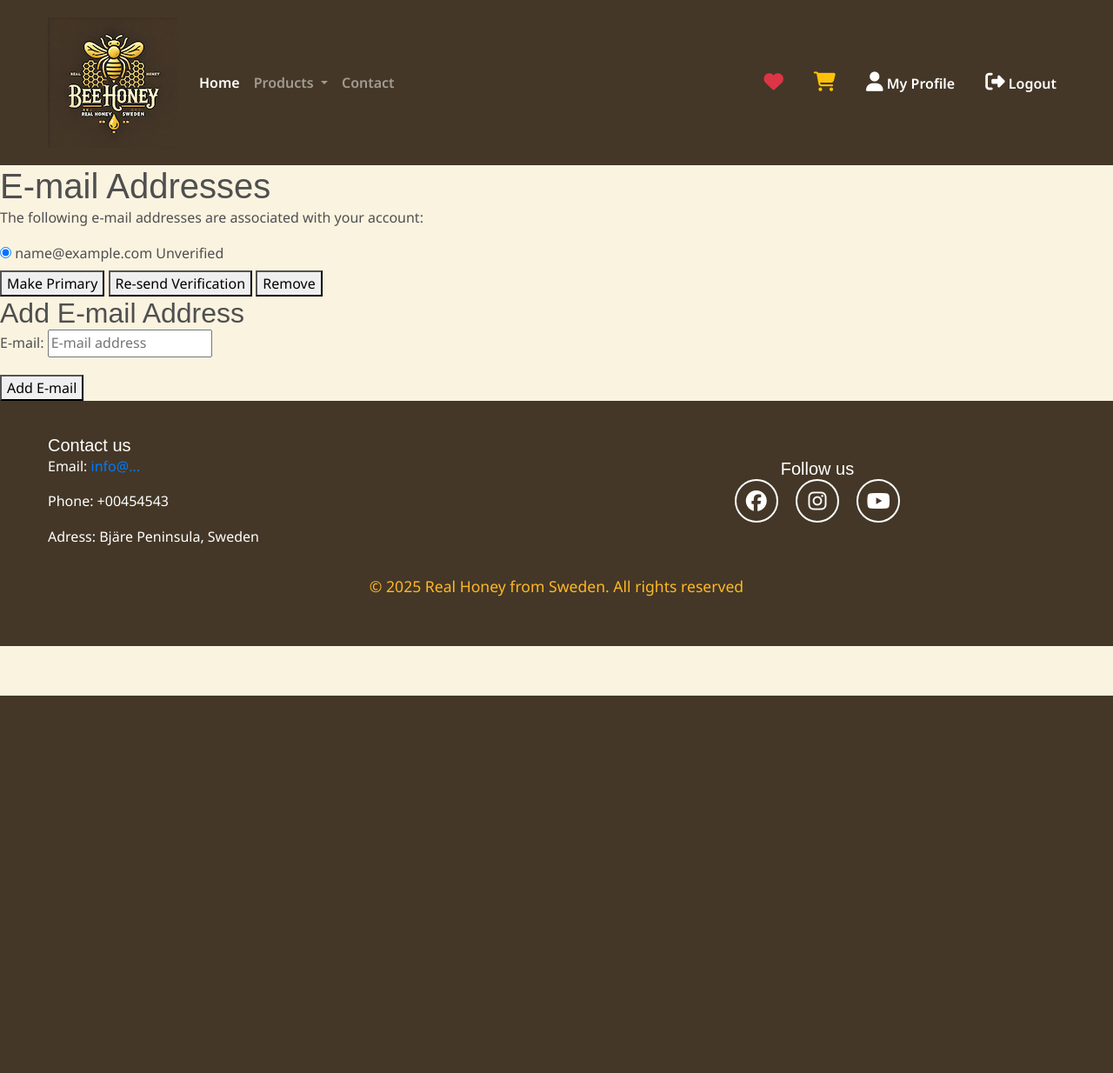
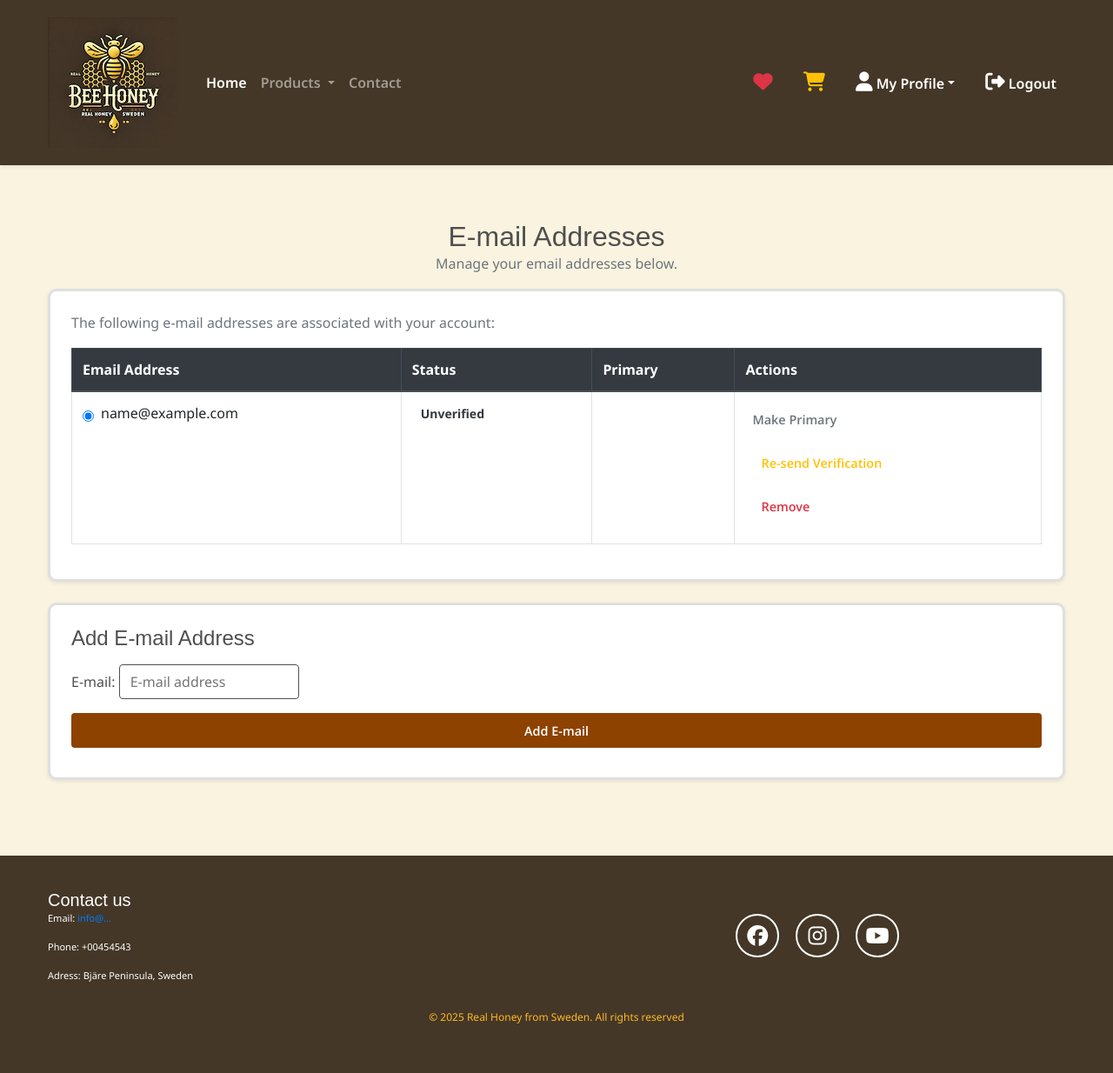
Before and after one commit to Quetzaly88/PP5-Real_Honey, a Django app: page /accounts/email/ in a window 1280 px wide. Shown: the whole page at 87% size. Before the commit the page ends 800 px from the top, so only its background shows below. Run offline with Django 3.2, Linux system fonts and the light colour scheme; the visitor is signed in with stand-in values (Sample User, id 1); data comes from the database, SQL or seed files in the repository; some libraries are stand-ins or nearby versions; some web fonts are replaced.

Commit message:
Enhance css and html filesfor better UX

```diff
--- a/static/css/base.css
+++ b/static/css/base.css
@@ -22,6 +22,20 @@ html, body {
     margin: 0;
     padding: 0;
     scroll-behavior: smooth;
+}
+
+input[type="text"],
+input[type="email"],
+input[type="password"],
+input[type="number"],
+textarea,
+select,
+button {
+    height: 40px;
+    padding: 8px 12px;
+    border-radius: 4px;
+    font-size: 1rem;
+    border: 1px solid var(--dark-grey);
 }
 
 /* Layout */
@@ -140,12 +154,15 @@ p{
 }
 
 /* General Button styles */
+button,
 .btn {
-    font-size: 1rem;
-    padding: 10px 16px;
-    border-radius: 6px;
+    display: flex;
+    align-items: center;
+    justify-content: center;
+    border-radius: 4px;
+    font-size: 0.9rem;
     border: none;
-    font-weight: 600;
+    font-weight: 550;
     transition: all 0.3s ease-in-out;
     text-align: center;
     margin-bottom: 10px;
@@ -258,6 +275,7 @@ p{
 
 /* Footer */
 .footer {
+    font-size: 11px;
     background-color: var(--logo-background) !important;
     color: var(--white-color);
     padding: 20px 0;
@@ -272,7 +290,7 @@ p{
 }
 
 .footer .copyright {
-    font-size: 1.1rem;
+    font-size: 12px;
     color: var(--action-color) !important;
 }
 
--- a/templates/account/email.html
+++ b/templates/account/email.html
@@ -1,74 +1,100 @@
-{% extends "account/base.html" %}
-
+{% extends "base.html" %}
 {% load i18n %}
 
 {% block head_title %}{% trans "E-mail Addresses" %}{% endblock %}
 
 {% block content %}
-    <h1>{% trans "E-mail Addresses" %}</h1>
+<div class="container my-5">
+    <h2 class="text-center">{% trans "E-mail Addresses" %}</h2>
+    <p class="text-muted text-center">{% trans "Manage your email addresses below." %}</p>
+
     {% if user.emailaddress_set.all %}
-<p>{% trans 'The following e-mail addresses are associated with your account:' %}</p>
+    <div class="card shadow-sm p-4 mb-4">
+        <p class="text-muted">{% trans 'The following e-mail addresses are associated with your account:' %}</p>
 
-<form action="{% url 'account_email' %}" class="email_list" method="post">
+        <form action="{% url 'account_email' %}" method="post" class="email-list">
             {% csrf_token %}
-<fieldset class="blockLabels">
 
+            <div class="table-responsive">
+                <table class="table table-hover table-bordered">
+                    <thead class="thead-dark">
+                        <tr>
+                            <th>{% trans "Email Address" %}</th>
+                            <th>{% trans "Status" %}</th>
+                            <th>{% trans "Primary" %}</th>
+                            <th>{% trans "Actions" %}</th>
+                        </tr>
+                    </thead>
+                    <tbody>
                         {% for emailaddress in user.emailaddress_set.all %}
-<div class="ctrlHolder">
-      <label for="email_radio_{{forloop.counter}}" class="{% if emailaddress.primary %}primary_email{%endif%}">
-
-      <input id="email_radio_{{forloop.counter}}" type="radio" name="email" {% if emailaddress.primary or user.emailaddress_set.count == 1 %}checked="checked"{%endif %} value="{{emailaddress.email}}"/>
-
-{{ emailaddress.email }}
+                        <tr>
+                            <td>
+                                <div class="d-flex align-items-center">
+                                    <input type="radio" id="email_radio_{{ forloop.counter }}" name="email"
+                                        value="{{ emailaddress.email }}" {% if emailaddress.primary or user.emailaddress_set.count == 1 %}checked{% endif %}>
+                                    <label for="email_radio_{{ forloop.counter }}" class="ml-2">{{ emailaddress.email }}</label>
+                                </div>
+                            </td>
+                            <td>
                                 {% if emailaddress.verified %}
-    <span class="verified">{% trans "Verified" %}</span>
+                                <span class="badge badge-success text-dark font-weight-bold">{% trans "Verified" %}</span>
                                 {% else %}
-    <span class="unverified">{% trans "Unverified" %}</span>
+                                <span class="badge badge-warning text-dark font-weight-bold">{% trans "Unverified" %}</span>
                                 {% endif %}
-      {% if emailaddress.primary %}<span class="primary">{% trans "Primary" %}</span>{% endif %}
-</label>
+                            </td>
+                            <td>
+                                {% if emailaddress.primary %}
+                                <span class="badge badge-primary text-white">{% trans "Primary" %}</span>
+                                {% endif %}
+                            </td>
+                            <td class="text-center">
+                                <button type="submit" name="action_primary" class="btn btn-sm btn-outline-secondary">{% trans 'Make Primary' %}</button>
+                                <button type="submit" name="action_send" class="btn btn-sm btn-outline-warning">{% trans 'Re-send Verification' %}</button>
+                                <button type="submit" name="action_remove" class="btn btn-sm btn-outline-danger">{% trans 'Remove' %}</button>
+                            </td>
+                        </tr>
+                        {% endfor %}
+                    </tbody>
+                </table>
             </div>
-  {% endfor %}
-
-<div class="buttonHolder">
-      <button class="secondaryAction" type="submit" name="action_primary" >{% trans 'Make Primary' %}</button>
-      <button class="secondaryAction" type="submit" name="action_send" >{% trans 'Re-send Verification' %}</button>
-      <button class="primaryAction" type="submit" name="action_remove" >{% trans 'Remove' %}</button>
+        </form>
     </div>
-
-</fieldset>
-</form>
-
     {% else %}
-<p><strong>{% trans 'Warning:'%}</strong> {% trans "You currently do not have any e-mail address set up. You should really add an e-mail address so you can receive notifications, reset your password, etc." %}</p>
-
+    <div class="alert alert-warning text-center">
+        <strong>{% trans 'Warning:' %}</strong>
+        {% trans "You currently do not have any e-mail address set up. You should really add an e-mail address so you can receive notifications, reset your password, etc." %}
+    </div>
     {% endif %}
 
     {% if can_add_email %}
-    <h2>{% trans "Add E-mail Address" %}</h2>
-
-    <form method="post" action="{% url 'account_email' %}" class="add_email">
+    <div class="card shadow-sm p-4">
+        <h4 class="mb-3">{% trans "Add E-mail Address" %}</h4>
+        <form method="post" action="{% url 'account_email' %}" class="add-email-form">
             {% csrf_token %}
-        {{ form.as_p }}
-        <button name="action_add" type="submit">{% trans "Add E-mail" %}</button>
+            <div class="form-group">
+                {{ form.email.label_tag }}
+                {{ form.email }}
+            </div>
+            <button type="submit" name="action_add" class="btn btn-primary btn-block">{% trans "Add E-mail" %}</button>
         </form>
+    </div>
     {% endif %}
-
+</div>
 {% endblock %}
 
+{% block extra_body %}
+<script>
+document.addEventListener("DOMContentLoaded", function() {
+    var message = "{% trans 'Do you really want to remove the selected e-mail address?' %}";
+    var removeButtons = document.querySelectorAll("button[name='action_remove']");
 
-{% block extra_body %}
-<script type="text/javascript">
-(function() {
-  var message = "{% trans 'Do you really want to remove the selected e-mail address?' %}";
-  var actions = document.getElementsByName('action_remove');
-  if (actions.length) {
-    actions[0].addEventListener("click", function(e) {
-      if (! confirm(message)) {
+    removeButtons.forEach(button => {
+        button.addEventListener("click", function(e) {
+            if (!confirm(message)) {
                 e.preventDefault();
             }
         });
-  }
-})();
+    });
+});
 </script>
 {% endblock %}
--- a/templates/account/email/email_confirmation_subject.txt
+++ b/templates/account/email/email_confirmation_subject.txt
@@ -1,3 +1,4 @@
+{% extends "base.html" %}
 {% load i18n %}
 {% autoescape off %}
 {% blocktrans %}Please Confirm Your E-mail Address{% endblocktrans %}
--- a/templates/account/email_confirm.html
+++ b/templates/account/email_confirm.html
@@ -24,7 +24,7 @@
 
                 <form method="post" action="{% url 'account_confirm_email' confirmation.key %}">
                     {% csrf_token %}
-                    <button type="submit">
+                    <button type="submit class="btn">
                         {% trans 'Confirm Email' %}
                     </button>
                 </form>
--- a/templates/account/messages/email_confirmed.txt
+++ b/templates/account/messages/email_confirmed.txt
@@ -1,2 +1,3 @@
+{% extends "base.html" %}
 {% load i18n %}
 {% blocktrans %}You have confirmed {{email}}.{% endblocktrans %}
--- a/templates/account/signup_closed.html
+++ b/templates/account/signup_closed.html
@@ -1,4 +1,4 @@
-{% extends "account/base.html" %}
+{% extends "base.html" %}
 
 {% load i18n %}
 
--- a/templates/base.html
+++ b/templates/base.html
@@ -4,7 +4,7 @@
 
 <head>
   {% block meta %}
-  <meta http-equiv="X-UA-Compatible" content="ie=edge">
+  <meta http-equiv="X-UA-Compatible" content="IE=edge">
   <meta charset="utf-8">
   <meta name="viewport" content="width=device-width, initial-scale=1, shrink-to-fit=no">
   {% endblock %}
@@ -73,10 +73,11 @@
   {% endif %}
 
   <!-- Navbar -->
-  <nav class="navbar navbar-expand-lg navbar-dark bg-dark">
+  <nav class="navbar navbar-expand-lg navbar-dark bg-dark shadow-sm">
     <div class="container">
-      <a class="navbar-brand" href="{% url 'home' %}">
-        <img src="{% static 'images/logo.png' %}" alt="Real Honey" class="navbar-logo"></a>
+      <a class="navbar-brand d-flex align-items-center" href="{% url 'home' %}">
+        <img src="{% static 'images/logo.png' %}" alt="Real Honey" class="navbar-logo mr-2" width="50" height="50">
+      </a>
 
       <!-- Mobile toggle button -->
       <button class="navbar-toggler" type="button" data-toggle="collapse" data-target="#navbarNav"
@@ -97,37 +98,31 @@
               aria-haspopup="true" aria-expanded="false">
               Products
             </a>
-            <div class="dropdown-menu" aria-labelledby="" navbarDropdown">
+            <div class="dropdown-menu">
               <a class="dropdown-item" href="{% url 'product_list' %}">All products</a>
               <a class="dropdown-item" href="{% url 'product_category' 'honey' %}">Honey</a>
               <a class="dropdown-item" href="{% url 'product_category' 'bee_products' %}">Bee Products</a>
             </div>
           </li>
-
           <li class="nav-item">
             <a class="nav-link" href="#contact">Contact</a>
           </li>
         </ul>
 
         <ul class="nav-bar navbar-icons">
-          <!-- wishlist -->
           <li class="nav-item">
             <a class="nav-link" href="{% url 'wishlist' %}">
               <i class="fas fa-heart text-danger"></i>
             </a>
           </li>
-
-          <!-- Shopping cart -->
           <li class="nav-item">
             <a class="nav-link" href="{% url 'cart' %}">
               <i class="fas fa-shopping-cart text-warning"></i>
             </a>
           </li>
-
-          <!-- user account -->
           {% if user.is_authenticated %}
-          <li class="nav-item">
-            <a class="nav-link" href="{% url 'profile' %}">
+          <li class="nav-item dropdown">
+            <a class="nav-link dropdown-toggle" href="{% url 'profile' %}">
               <i class="fas fa-user"></i> My Profile</a>
           </li>
           <li class="nav-item">
@@ -169,7 +164,6 @@
 
         <!-- social media links -->
         <div class="col-lg-6 d-flex flex-column align-items-center justify-content-center">
-          <h5>Follow us</h5>
           <div class="social-icons mb-3">
             <a href="#" class="btn btn-social mx-2"><i class="fab fa-facebook"></i></a>
             <a href="#" class="btn btn-social mx-2"><i class="fab fa-instagram"></i></a>
```
Also changed, not shown: other parts of static/css/base.css (+92 -7 lines), shopping_cart/templates/shopping_cart/cart.html (+19 -9 lines), templates/account/verification_sent.html (+7 -8 lines), templates/account/verified_email_required.html (+8 -19 lines), README.md. Lines whose indentation alone changed are shown as unchanged.
